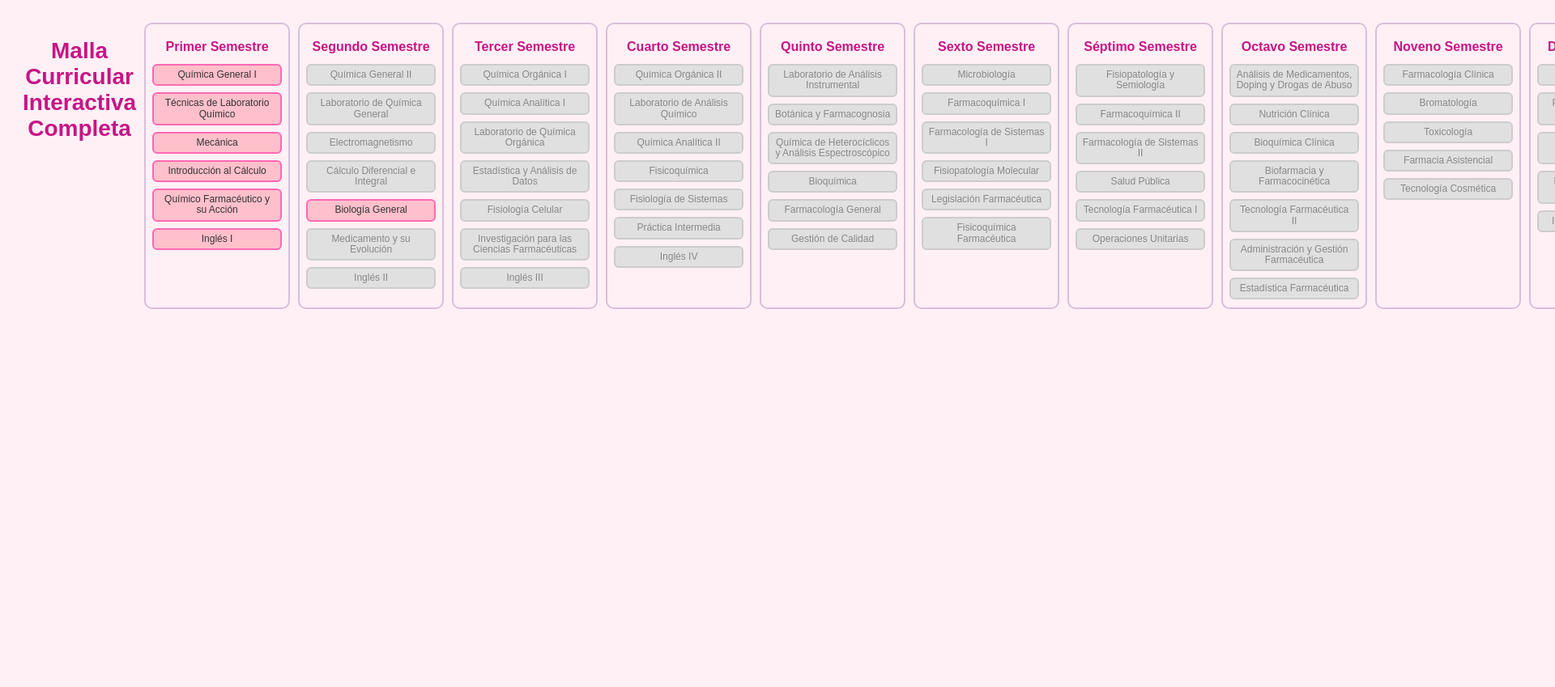
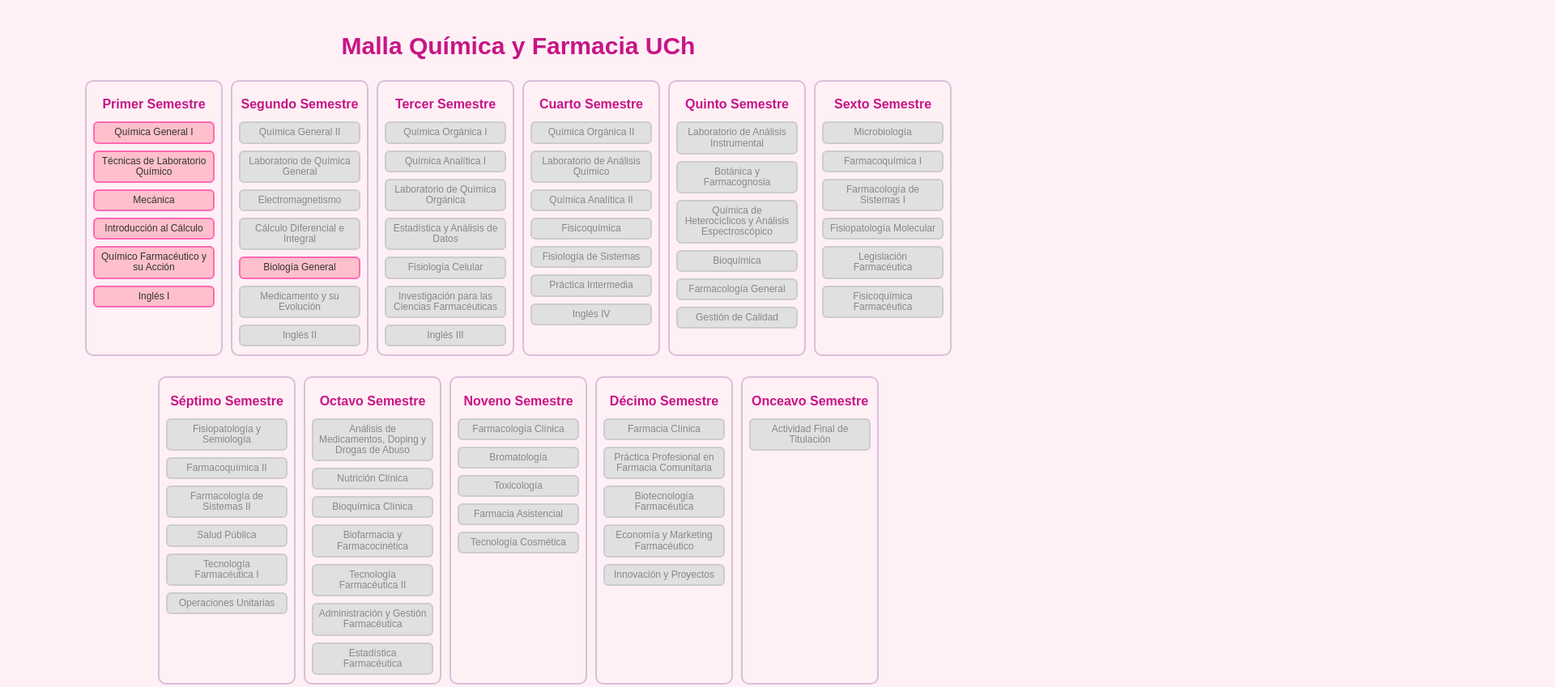
Before and after one commit to cromvtica/Malla-QyF-UCh, a plain HTML site: page index.html in a window 1280 px wide. Shown: the top 849 px of the page at 81% size, 1920 px wide, since content can reach past the window. Before the commit the page ends 800 px from the top, so only its background shows below. Drawn offline with Linux system fonts and the light colour scheme.

Commit message:
Update index.html

```diff
--- a/index.html
+++ b/index.html
@@ -3,41 +3,43 @@
 <head>
 <meta charset="UTF-8" />
 <meta name="viewport" content="width=device-width, initial-scale=1" />
-<title>Malla Curricular Interactiva Completa</title>
+<title>Malla Química y Farmacia UCh</title>
 <style>
   body {
     font-family: Arial, sans-serif;
     background: #fff0f6;
     padding: 20px;
-    display: flex;
-    gap: 10px;
-    overflow-x: auto;
-    flex-wrap: nowrap;
+    margin: 0;
   }
   h1 {
-    width: 100%;
     text-align: center;
     color: #c71585;
-    margin-bottom: 20px;
-    font-size: 28px;
+    margin-bottom: 25px;
+    font-size: 30px;
     font-weight: bold;
   }
-  h2 {
-    color: #c71585;
-    text-align: center;
-    margin-bottom: 8px;
-    font-size: 16px;
+  .fila-semestres {
+    display: flex;
+    justify-content: center;
+    gap: 10px;
+    margin-bottom: 25px;
   }
   .semestre {
     display: flex;
     flex-direction: column;
-    min-width: 180px;
-    max-width: 180px;
+    min-width: 170px;
+    max-width: 170px;
     border: 2px solid #d8bfd8;
     border-radius: 10px;
     background: #fff0f6;
     padding: 6px 8px;
     box-sizing: border-box;
+  }
+  .semestre h2 {
+    color: #c71585;
+    text-align: center;
+    margin-bottom: 8px;
+    font-size: 16px;
   }
   .ramo {
     cursor: pointer;
@@ -72,9 +74,10 @@
 </head>
 <body>
 
-<h1>Malla Curricular Interactiva Completa</h1>
+<h1>Malla Química y Farmacia UCh</h1>
 
-<!-- Primer Semestre -->
+<div class="fila-semestres" id="fila1">
+  <!-- Semestres 1 a 6 -->
   <div class="semestre" id="sem1">
     <h2>Primer Semestre</h2>
     <div class="ramo desbloqueado" data-id="qg1" data-prereqs="">Química General I</div>
@@ -85,7 +88,6 @@
     <div class="ramo desbloqueado" data-id="ing1" data-prereqs="">Inglés I</div>
   </div>
 
-<!-- Segundo Semestre -->
   <div class="semestre" id="sem2">
     <h2>Segundo Semestre</h2>
     <div class="ramo bloqueado" data-id="qg2" data-prereqs="qg1">Química General II</div>
@@ -97,7 +99,6 @@
     <div class="ramo bloqueado" data-id="ing2" data-prereqs="ing1">Inglés II</div>
   </div>
 
-<!-- Tercer Semestre -->
   <div class="semestre" id="sem3">
     <h2>Tercer Semestre</h2>
     <div class="ramo bloqueado" data-id="qo1" data-prereqs="qg2">Química Orgánica I</div>
@@ -109,7 +110,6 @@
     <div class="ramo bloqueado" data-id="ing3" data-prereqs="ing2">Inglés III</div>
   </div>
 
-<!-- Cuarto Semestre -->
   <div class="semestre" id="sem4">
     <h2>Cuarto Semestre</h2>
     <div class="ramo bloqueado" data-id="qo2" data-prereqs="qo1">Química Orgánica II</div>
@@ -121,7 +121,6 @@
     <div class="ramo bloqueado" data-id="ing4" data-prereqs="ing3">Inglés IV</div>
   </div>
 
-<!-- Quinto Semestre -->
   <div class="semestre" id="sem5">
     <h2>Quinto Semestre</h2>
     <div class="ramo bloqueado" data-id="labai" data-prereqs="labaq,qa2">Laboratorio de Análisis Instrumental</div>
@@ -132,7 +131,6 @@
     <div class="ramo bloqueado" data-id="gestcal" data-prereqs="invest">Gestión de Calidad</div>
   </div>
 
-<!-- Sexto Semestre -->
   <div class="semestre" id="sem6">
     <h2>Sexto Semestre</h2>
     <div class="ramo bloqueado" data-id="micro" data-prereqs="bioquim">Microbiología</div>
@@ -142,8 +140,10 @@
     <div class="ramo bloqueado" data-id="legis" data-prereqs="gestcal,pinter">Legislación Farmacéutica</div>
     <div class="ramo bloqueado" data-id="fisicoqf" data-prereqs="fisicoq">Fisicoquímica Farmacéutica</div>
   </div>
+</div>
 
-<!-- Séptimo Semestre -->
+<div class="fila-semestres" id="fila2">
+  <!-- Semestres 7 a 11 -->
   <div class="semestre" id="sem7">
     <h2>Séptimo Semestre</h2>
     <div class="ramo bloqueado" data-id="fissemi" data-prereqs="fismol">Fisiopatología y Semiología</div>
@@ -154,7 +154,6 @@
     <div class="ramo bloqueado" data-id="opunit" data-prereqs="fisicoqf">Operaciones Unitarias</div>
   </div>
 
-<!-- Octavo Semestre -->
   <div class="semestre" id="sem8">
     <h2>Octavo Semestre</h2>
     <div class="ramo bloqueado" data-id="anmed" data-prereqs="farmq2,labai">Análisis de Medicamentos, Doping y Drogas de Abuso</div>
@@ -166,7 +165,6 @@
     <div class="ramo bloqueado" data-id="estfar" data-prereqs="salpub,estad">Estadística Farmacéutica</div>
   </div>
 
-<!-- Noveno Semestre -->
   <div class="semestre" id="sem9">
     <h2>Noveno Semestre</h2>
     <div class="ramo bloqueado" data-id="farmaclin" data-prereqs="biofarma,bioqc">Farmacología Clínica</div>
@@ -176,7 +174,6 @@
     <div class="ramo bloqueado" data-id="teccosm" data-prereqs="tecfar2">Tecnología Cosmética</div>
   </div>
 
-<!-- Décimo Semestre -->
   <div class="semestre" id="sem10">
     <h2>Décimo Semestre</h2>
     <div class="ramo bloqueado" data-id="farmclin" data-prereqs="farmaclin">Farmacia Clínica</div>
@@ -186,10 +183,10 @@
     <div class="ramo bloqueado" data-id="innov" data-prereqs="estfar">Innovación y Proyectos</div>
   </div>
 
-<!-- Onceavo Semestre -->
   <div class="semestre" id="sem11">
     <h2>Onceavo Semestre</h2>
     <div class="ramo bloqueado" data-id="actfinal" data-prereqs="innov,ecomark,farmclin,biotefar,practprof">Actividad Final de Titulación</div>
+  </div>
 </div>
 
 <script>
@@ -211,7 +208,7 @@
     ramosArray.forEach(ramo => {
       if (estadoRamos[ramo.dataset.id] === 'aprobado') return;
 
-      const prereqs = ramo.dataset.prereqs.split(',').filter(x => x.trim() !== "");
+      const prereqs = ramo.dataset.prereqs.split(',').map(s => s.trim()).filter(s => s !== "");
       if (prereqs.length === 0) {
         estadoRamos[ramo.dataset.id] = 'desbloqueado';
       } else {
```
Lines whose indentation alone changed are shown as unchanged.
